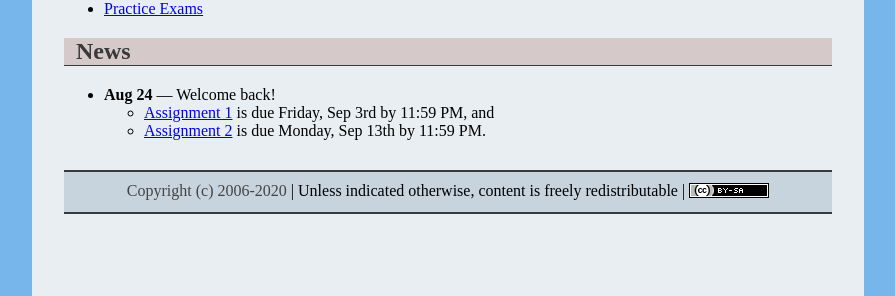
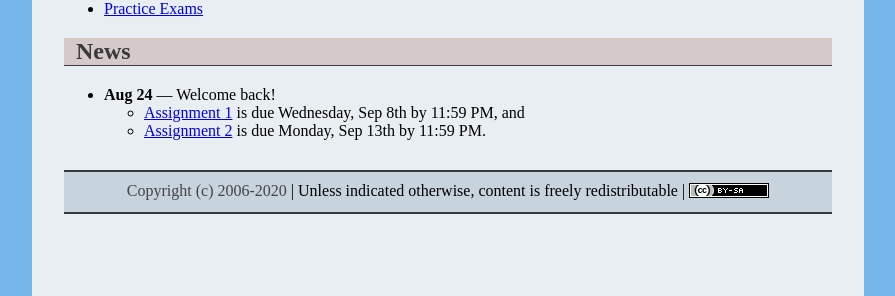
Before and after one commit to ycpcs/cs340-fall2021, a Jekyll site: the page built from index.md, in a window 1280 px wide. Shown: the part 366-662 px from the top of the page, without its empty margins (192-1087 px from the left). Built offline with Jekyll 4.4.1, drawn with Linux system fonts in a browser that asks for light colours.

Commit message:
extended assign1 deadline

```diff
--- a/index.md
+++ b/index.md
@@ -20,7 +20,7 @@ This is the website for CS 340, Fall 2021 at York College.  All information abou
 
 ## News
 * **Aug 24** &mdash; Welcome back!
-	* [Assignment 1](assign/assign01.html) is due Friday, Sep 3rd by 11:59 PM, and
+	* [Assignment 1](assign/assign01.html) is due Wednesday, Sep 8th by 11:59 PM, and
 	* [Assignment 2](assign/assign02.html) is due Monday, Sep 13th by 11:59 PM.
 
 
```
